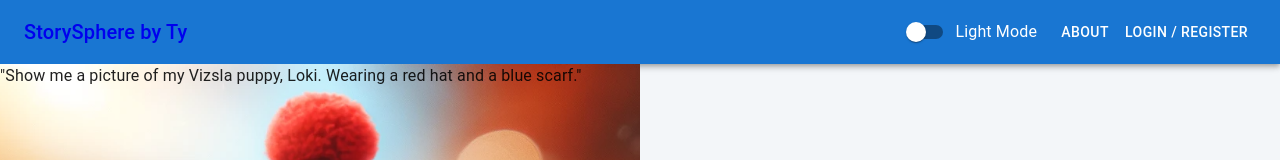
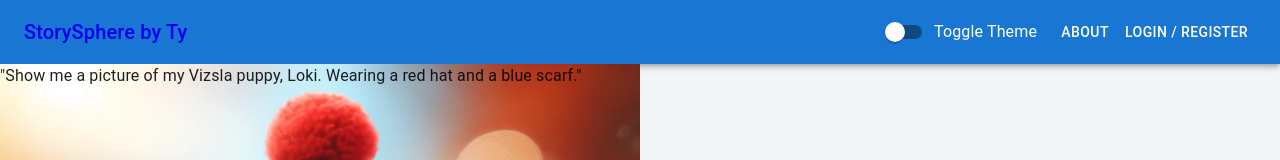
Before and after one commit to TyDomben/storySphere, a React (Vite) app: page / in a window 1280 px wide. Shown: the top 160 px of the page. Built offline with nearby package versions, Linux system fonts and the light colour scheme; no server answers.

Commit message:
dark mode working! however some text is hard to read in dark mode

```diff
--- a/src/components/App/App.jsx
+++ b/src/components/App/App.jsx
@@ -30,6 +30,12 @@ function App() {
 
   const [mode, setMode] = useState("light");
 
+  // Toggle theme mode
+  const toggleTheme = () => {
+    setMode((prevMode) => (prevMode === "light" ? "dark" : "light"));
+  };
+  // Pass `toggleTheme` to components that need it (e.g., via props or context)
+
   useEffect(() => {
     dispatch({ type: "FETCH_USER" });
   }, [dispatch]);
@@ -38,7 +44,7 @@ function App() {
     <ThemeProvider theme={mode === "light" ? lightTheme : darkTheme}>
       <CssBaseline />
       <Router>
-        <Nav />
+        <Nav toggleTheme={toggleTheme} /> {/* Pass toggleTheme as a prop */}
         <Switch>
           {/* Define the root path to render the LandingPage */}
           <Route exact path="/" component={LandingPage} />
--- a/src/components/Nav/Nav.jsx
+++ b/src/components/Nav/Nav.jsx
@@ -11,13 +11,14 @@ import {
   // useTheme,
 } from "@mui/material";
 import LogOutButton from "../LogOutButton/LogOutButton";
+import { useTheme } from "../../theme/ThemeContext";
 
 // Import the toggleTheme action from the actions folder
 
-function Nav() {
-  // No 'toggleTheme' or 'mode' props  needed here anymore
+function Nav({ toggleTheme }) {
+  // Receive toggleTheme as a prop
   const [mode, setMode] = useState("light");
-const user = useSelector((store) => store.user);
+  const user = useSelector((store) => store.user);
   // const theme = useTheme(); // Access the current theme
   // Load on Mount - Check Local Storage first
   useEffect(() => {
@@ -32,9 +33,11 @@ const user = useSelector((store) => store.user);
     localStorage.setItem("themeMode", mode);
   }, [mode]); // Run effect every time 'mode' changes.
 
-  const handleThemeChange = () => {
-    setMode((prevMode) => (prevMode === "light" ? "dark" : "light")); // Toggle State
-  };
+  // const handleThemeChange = () => {
+  //   setMode((prevMode) => (prevMode === "light" ? "dark" : "light")); // Toggle State
+  // };
+  // const { toggleTheme, themeMode } = useTheme(); // Use this for toggling and displaying the theme
+
   return (
     <AppBar position="static">
       <Toolbar>
@@ -54,18 +57,16 @@ const user = useSelector((store) => store.user);
           StorySphere by Ty
         </Typography>
         {/* Theme toggle switch */}
-        {/* right now the theme is stuck on "dark" and it does not toggle - the actual theme is light however  */}
         <FormControlLabel
           control={
             <Switch
-              checked={mode === "dark"} // Directly reference local 'mode'
-              // dispath from here - to control global theme??
-              onChange={handleThemeChange}
+              // You might want to manage `checked` state based on the prop
+              onChange={toggleTheme} // Use toggleTheme directly
               name="themeToggle"
               color="default"
             />
           }
-          label={mode === "light" ? "Light Mode" : "Dark Mode"}
+          label="Toggle Theme" // Adjust label as needed
         />
         {/* Conditionally render links based on user login status */}
         {/* The About link is always visible */}
--- /dev/null
+++ b/src/theme/ThemeContext.jsx
@@ -0,0 +1,21 @@
+import React, { createContext, useContext, useState } from 'react';
+
+const ThemeContext = createContext();
+
+export function useTheme() {
+  return useContext(ThemeContext);
+}
+
+export const ThemeProvider = ({ children }) => {
+  const [themeMode, setThemeMode] = useState('light');
+
+  const toggleTheme = () => {
+    setThemeMode((prevMode) => (prevMode === 'light' ? 'dark' : 'light'));
+  };
+
+  return (
+    <ThemeContext.Provider value={{ themeMode, toggleTheme }}>
+      {children}
+    </ThemeContext.Provider>
+  );
+};
```
